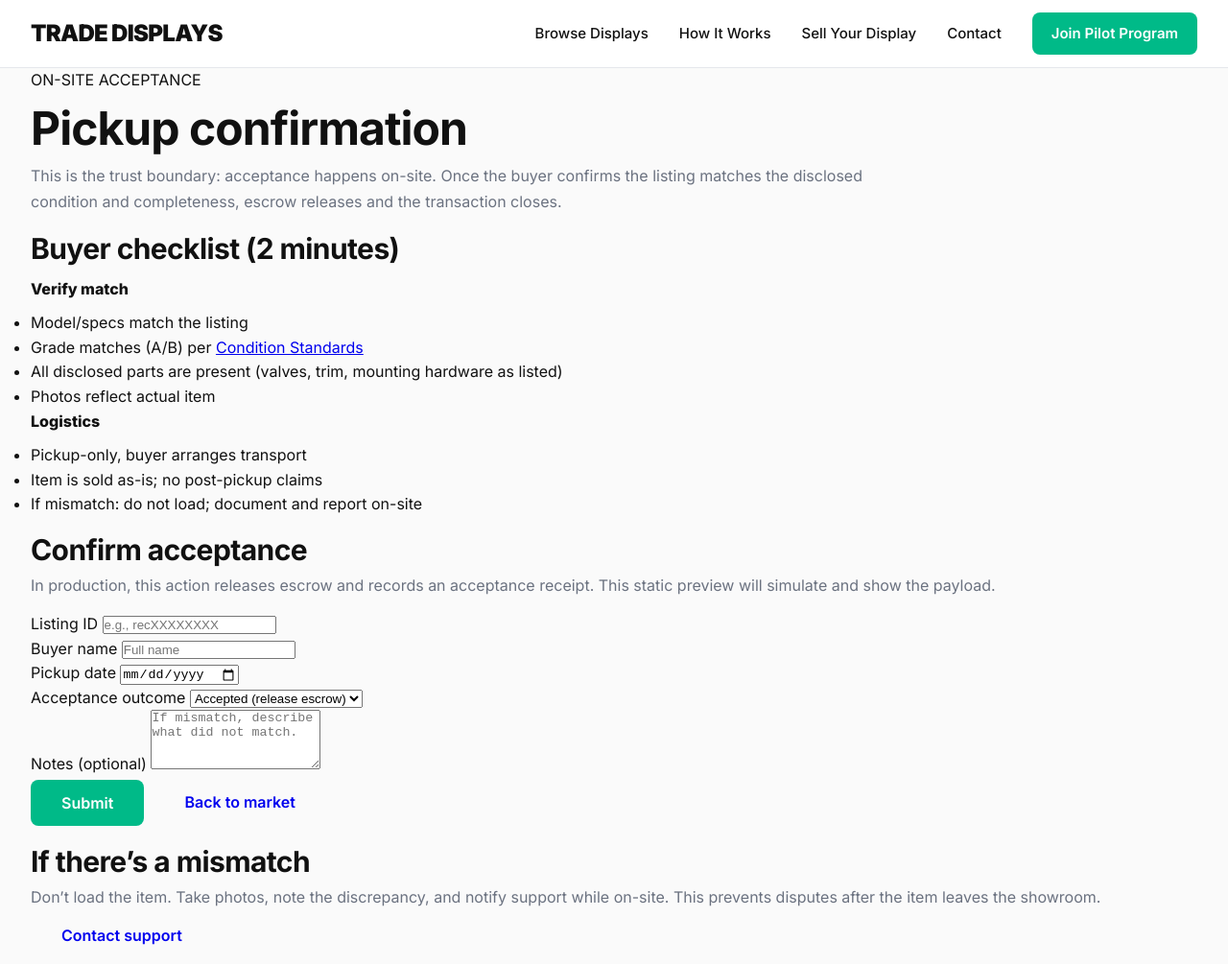
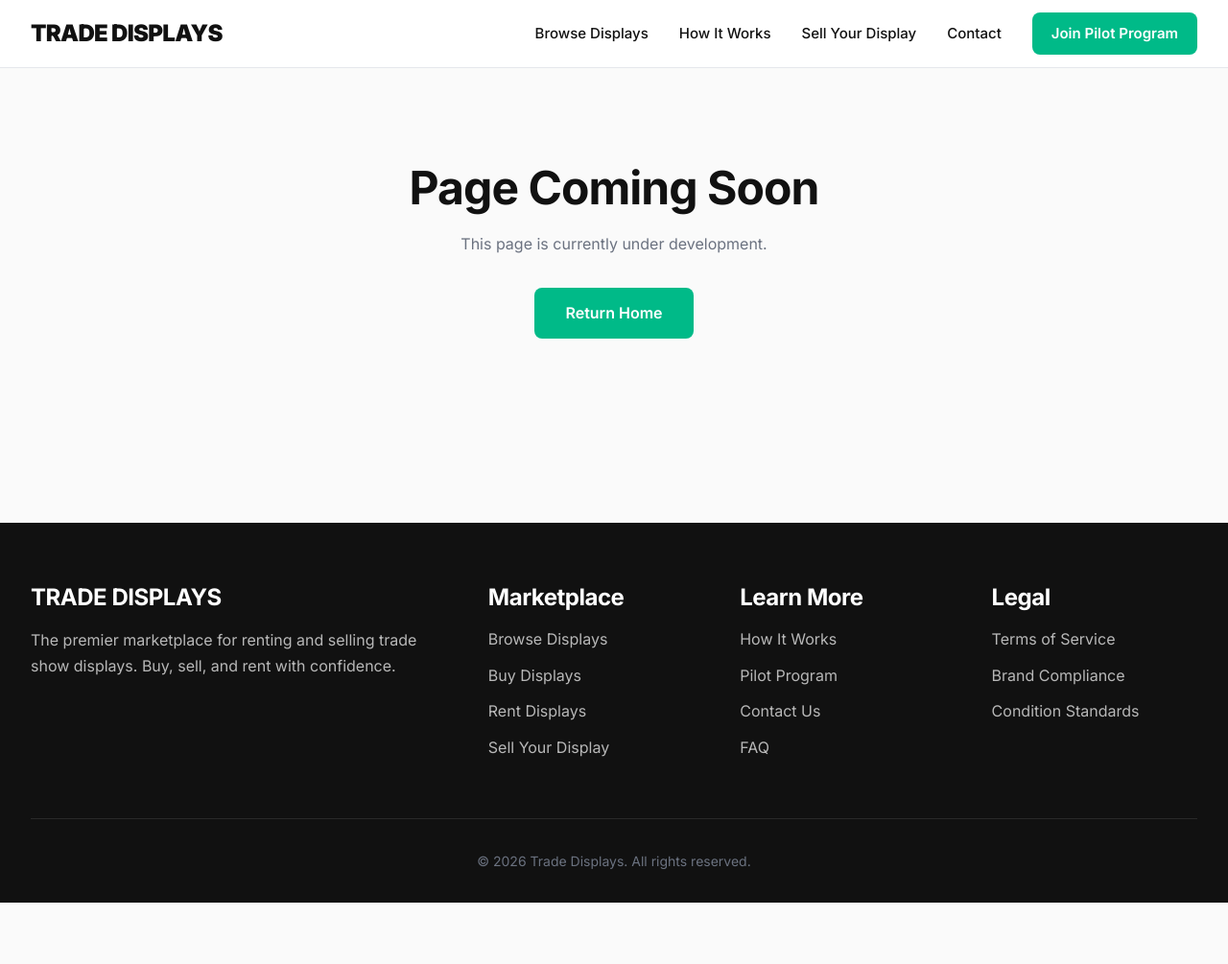
Before and after one commit to immelbr87-ux/trade-displays-site-v2, a website: page site/pickup-confirmation.html in a window 1280 px wide. Shown: the top 1005 px of the page at 96% size. After the commit the page ends 941 px from the top, so only its background shows below. Drawn offline with Linux system fonts and the light colour scheme.

Commit message:
Update pickup-confirmation.html

```diff
--- a/site/pickup-confirmation.html
+++ b/site/pickup-confirmation.html
@@ -1,136 +1,17 @@
-<!doctype html>
+<!DOCTYPE html>
 <html lang="en">
 <head>
-  <meta charset="utf-8" />
-  <meta name="viewport" content="width=device-width,initial-scale=1" />
-  <title>Pickup confirmation — Trade Displays</title>
-  <meta name="description" content="Confirm acceptance at pickup. Escrow releases only after buyer confirmation on-site." />
-  <link rel="stylesheet" href="app.css" />
+  <meta charset="UTF-8">
+  <meta name="viewport" content="width=device-width, initial-scale=1.0">
+  <title>Trade Displays</title>
+  <link rel="stylesheet" href="app.css">
 </head>
 <body>
-  <div id="bb-header"></div>
-
-  <div class="container section">
-    <div class="pagehead">
-      <div class="kicker">ON-SITE ACCEPTANCE</div>
-      <h1 class="h2" style="margin:8px 0 0;">Pickup confirmation</h1>
-      <p class="muted" style="max-width:880px; margin:8px 0 0;">This is the trust boundary: acceptance happens on-site. Once the buyer confirms the listing matches the disclosed condition and completeness, escrow releases and the transaction closes.</p>
-    </div>
-
-    <div class="panel" style="margin-top:16px;">
-      <h3 style="margin-top:0;">Buyer checklist (2 minutes)</h3>
-      <div class="two" style="margin-top:12px;">
-        <div>
-          <div class="small muted2" style="font-weight:800;">Verify match</div>
-          <ul class="list" style="margin:10px 0 0;">
-            <li>Model/specs match the listing</li>
-            <li>Grade matches (A/B) per <a href="/trust">Condition Standards</a></li>
-            <li>All disclosed parts are present (valves, trim, mounting hardware as listed)</li>
-            <li>Photos reflect actual item</li>
-          </ul>
-        </div>
-        <div>
-          <div class="small muted2" style="font-weight:800;">Logistics</div>
-          <ul class="list" style="margin:10px 0 0;">
-            <li>Pickup-only, buyer arranges transport</li>
-            <li>Item is sold as-is; no post-pickup claims</li>
-            <li>If mismatch: do not load; document and report on-site</li>
-          </ul>
-        </div>
-      </div>
-    </div>
-
-    <div class="panel" style="margin-top:16px;">
-      <h3 style="margin-top:0;">Confirm acceptance</h3>
-      <p class="muted" style="margin-top:6px;">In production, this action releases escrow and records an acceptance receipt. This static preview will simulate and show the payload.</p>
-
-      <form id="acceptForm" style="margin-top:14px;" class="form">
-        <div class="two">
-          <div>
-            <label class="label">Listing ID</label>
-            <input class="input" name="id" placeholder="e.g., recXXXXXXXX" required />
-          </div>
-          <div>
-            <label class="label">Buyer name</label>
-            <input class="input" name="buyer" placeholder="Full name" required />
-          </div>
-        </div>
-        <div class="two">
-          <div>
-            <label class="label">Pickup date</label>
-            <input class="input" name="date" type="date" required />
-          </div>
-          <div>
-            <label class="label">Acceptance outcome</label>
-            <select class="input" name="outcome" required>
-              <option value="accepted">Accepted (release escrow)</option>
-              <option value="mismatch">Mismatch (do not load)</option>
-            </select>
-          </div>
-        </div>
-        <div>
-          <label class="label">Notes (optional)</label>
-          <textarea class="input" name="notes" rows="4" placeholder="If mismatch, describe what did not match."></textarea>
-        </div>
-
-        <div style="display:flex;gap:10px;flex-wrap:wrap;align-items:center;">
-          <button class="btn btn-primary btn-pill" type="submit">Submit</button>
-          <a class="btn btn-pill" href="/market">Back to market</a>
-        </div>
-      </form>
-
-      <div id="result" style="margin-top:14px;"></div>
-    </div>
-
-    <div class="panel" style="margin-top:16px;">
-      <h3 style="margin-top:0;">If there’s a mismatch</h3>
-      <p class="muted" style="margin-top:6px;">Don’t load the item. Take photos, note the discrepancy, and notify support while on-site. This prevents disputes after the item leaves the showroom.</p>
-      <a class="btn btn-pill" href="/contact">Contact support</a>
-    </div>
-  </div>
-
-  <div id="bb-footer"></div>
   <script src="shared/include.js"></script>
-
-  <script>
-  (function(){
-    const url = new URL(location.href);
-    const form = document.getElementById('acceptForm');
-    const res = document.getElementById('result');
-    const idPreset = url.searchParams.get('id') || '';
-    if(idPreset) form.elements.id.value = idPreset;
-
-    const esc = (s)=>String(s).replace(/[&<>]/g, c => ({'&':'&amp;','<':'&lt;','>':'&gt;'}[c]));
-
-    form.addEventListener('submit', async (e)=>{
-      e.preventDefault();
-      res.innerHTML = '<div class="muted">Submitting…</div>';
-
-      const payload = {
-        id: form.elements.id.value.trim(),
-        buyer: form.elements.buyer.value.trim(),
-        pickup_date: form.elements.date.value,
-        outcome: form.elements.outcome.value,
-        notes: form.elements.notes.value.trim(),
-        ts: new Date().toISOString()
-      };
-
-      try{
-        const r = await fetch('/.netlify/functions/confirmPickup', {
-          method:'POST',
-          headers:{'content-type':'application/json'},
-          body: JSON.stringify(payload)
-        });
-        const data = await r.json();
-        if(!r.ok) throw new Error(data?.error || 'Unable to submit.');
-
-        res.innerHTML = `<div class="panel"><h3 style="margin-top:0;">Recorded</h3><p class="muted" style="margin:0;">Confirmation saved. If accepted, escrow would release and the listing would close.</p></div>`;
-        form.reset();
-      }catch(err){
-        res.innerHTML = `<div class="panel"><h3 style="margin-top:0;">Saved (preview mode)</h3><p class="muted" style="margin:0;">This static preview can’t call the live endpoint. Payload:</p><pre style="white-space:pre-wrap; margin:12px 0 0; background:#0b0b0f; color:#fff; padding:12px; border-radius:12px; overflow:auto;">${esc(JSON.stringify(payload, null, 2))}</pre></div>`;
-      }
-    });
-  })();
-  </script>
+  <section class="container" style="padding: 6rem 0; text-align: center;">
+    <h1>Page Coming Soon</h1>
+    <p style="color: var(--text-muted); margin: 1rem 0 2rem;">This page is currently under development.</p>
+    <a href="index.html" class="btn btn-primary">Return Home</a>
+  </section>
 </body>
 </html>
```
